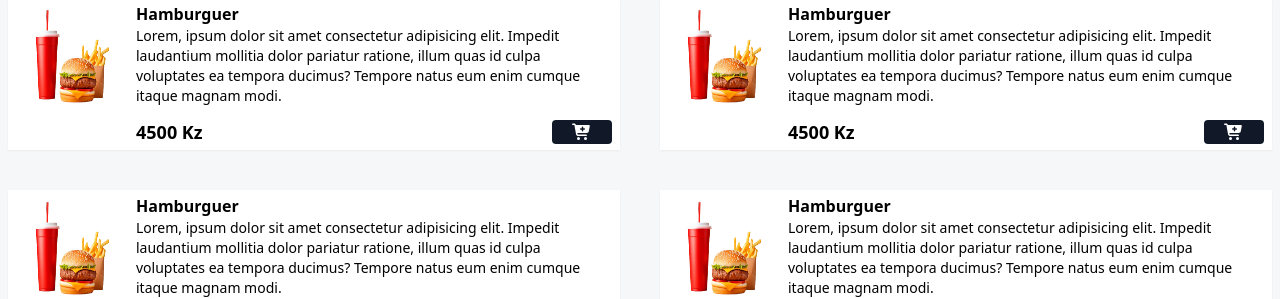
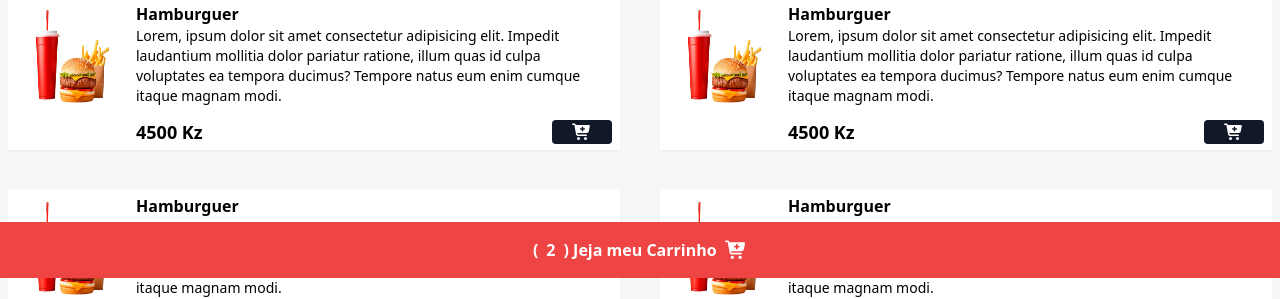
Before and after one commit to MateusKungo/Cadapio, a website: page index.html in a window 1280 px wide. Shown: the part 522-821 px from the top of the page. Drawn offline with Linux system fonts and the light colour scheme.

Commit message:
alteracao fixed

```diff
--- a/index.html
+++ b/index.html
@@ -245,7 +245,7 @@
     <!--Fim modal-->
 
     <footer
-      class="w-full bg-red-500 py-4  bottom-0 z-40 flex items-center justify-center"
+      class="w-full bg-red-500 py-4  bottom-0 z-40 flex items-center justify-center fixed"
     >
       <button
         class="flex items-center gap-2 text-white font-bold"
```
